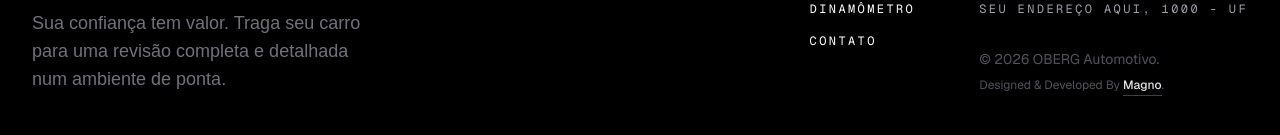
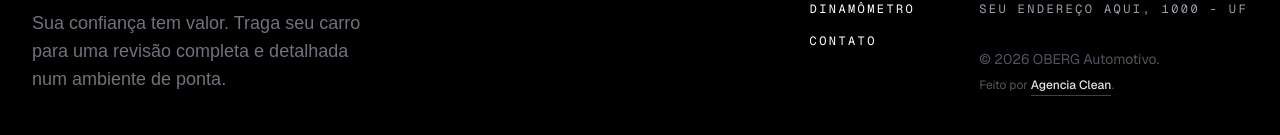
Before and after one commit to MMagnoDev/LP-MECANIC, a Next.js app: page / in a window 1280 px wide. Shown: the part 6702-6837 px from the top of the page. Built offline with nearby package versions, Linux system fonts and the light colour scheme.

Commit message:
chore: update attribution to Agencia Clean in footer

```diff
--- a/src/app/page.tsx
+++ b/src/app/page.tsx
@@ -555,14 +555,14 @@ function Footer() {
               <div className="flex flex-col gap-2 mt-4 normal-case tracking-normal font-sans">
                 <span className="text-zinc-600 text-sm">© 2026 OBERG Automotivo.</span>
                 <span className="text-zinc-600 text-xs">
-                  Designed & Developed By{" "}
+                  Feito por{" "}
                   <a
-                    href="https://magsolutions.space"
+                    href="https://www.instagram.com/clean.designn/"
                     target="_blank"
                     rel="noopener noreferrer"
                     className="text-zinc-200 font-medium hover:text-white transition-colors border-b border-zinc-700 hover:border-zinc-400 pb-0.5"
                   >
-                    Magno
+                    Agencia Clean
                   </a>.
                 </span>
               </div>
```
